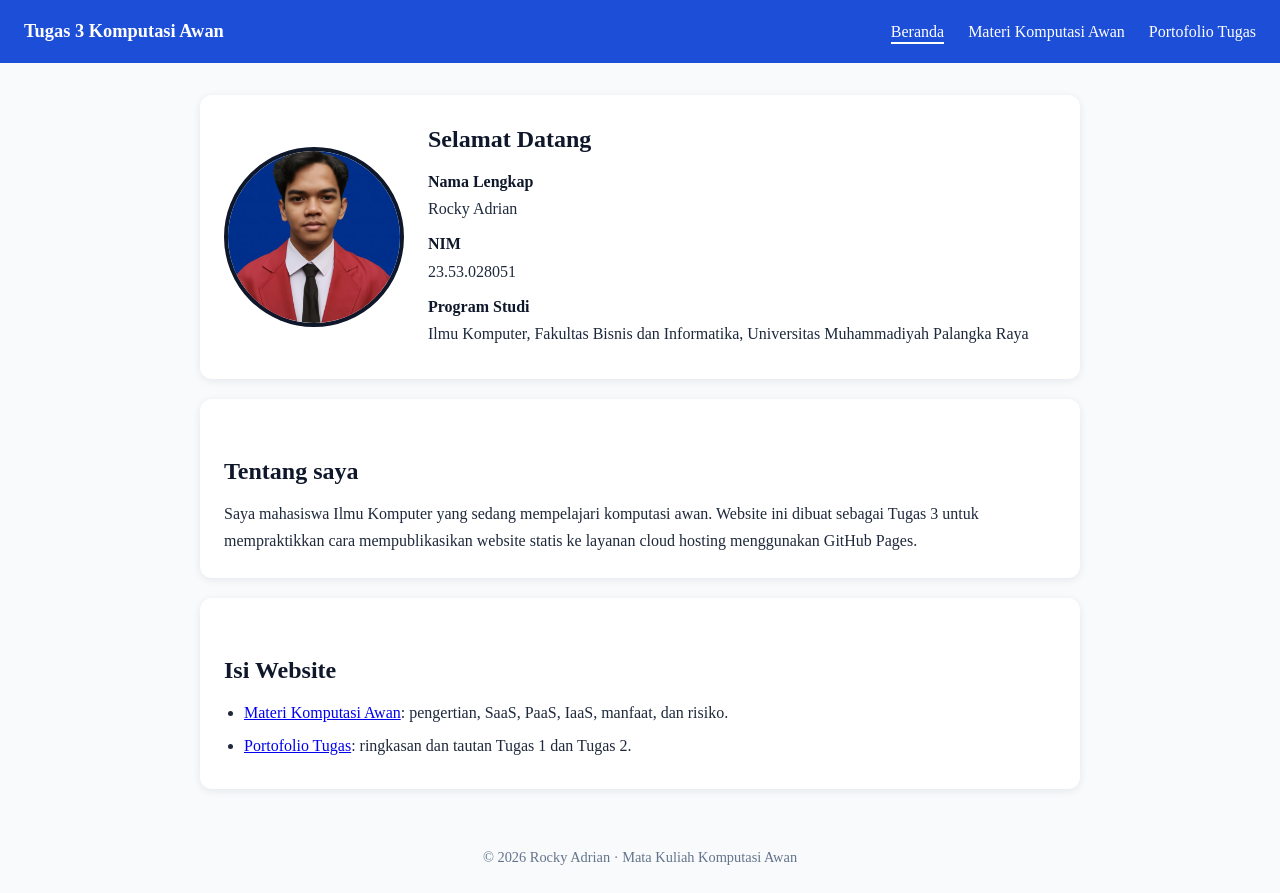
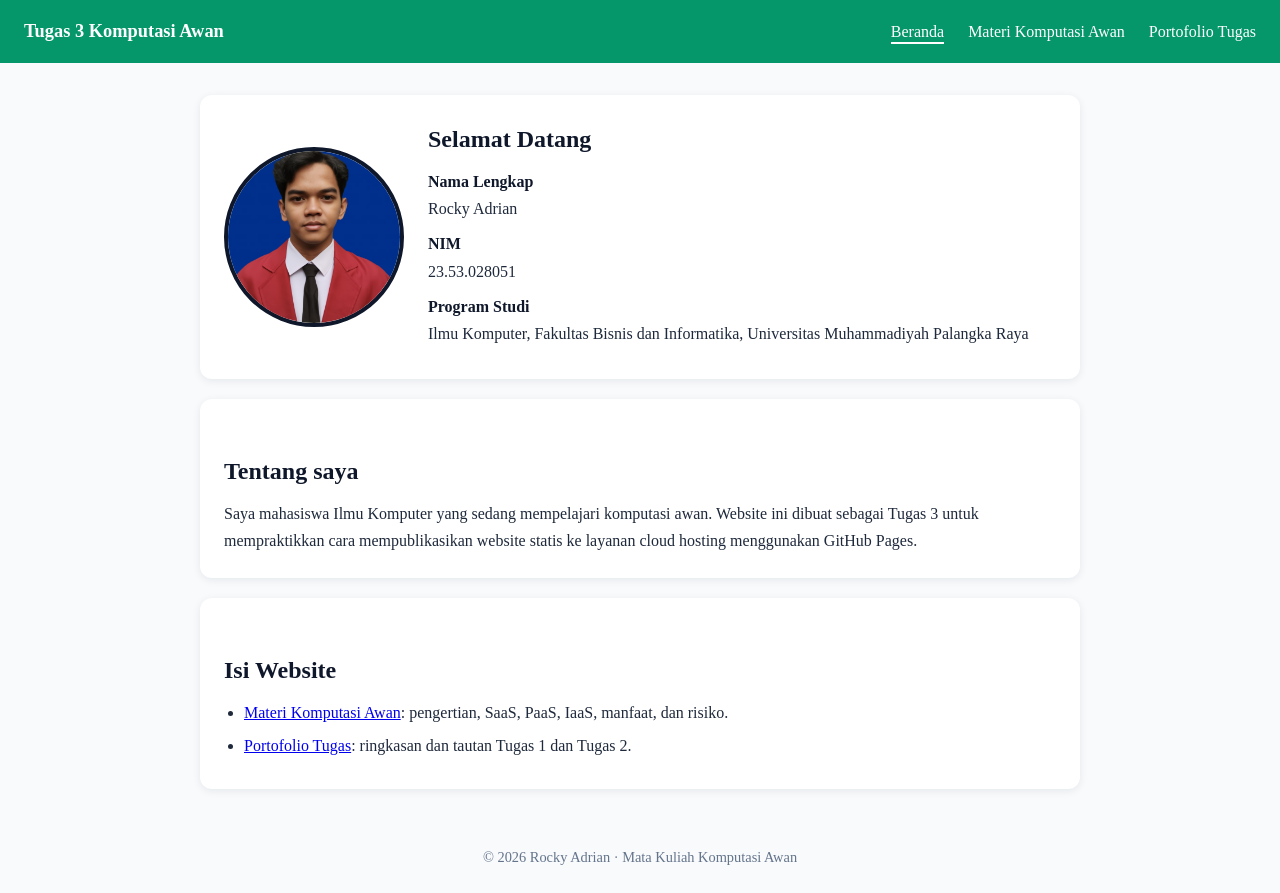
Before and after one commit to nkydeoky-blip/tugas3-cloud-23.53.028051, a plain HTML site: page index.html in a window 1280 px wide. Drawn offline with Linux system fonts and the light colour scheme.

Commit message:
Pembaruan versi 2

```diff
--- a/assets/css/style.css
+++ b/assets/css/style.css
@@ -1,5 +1,5 @@
 :root {
-  --warna-utama: #1d4ed8;
+  --warna-utama: #059669;
   --warna-gelap: #0f172a;
   --warna-latar: #f8fafc;
   --warna-kartu: #ffffff;
```
